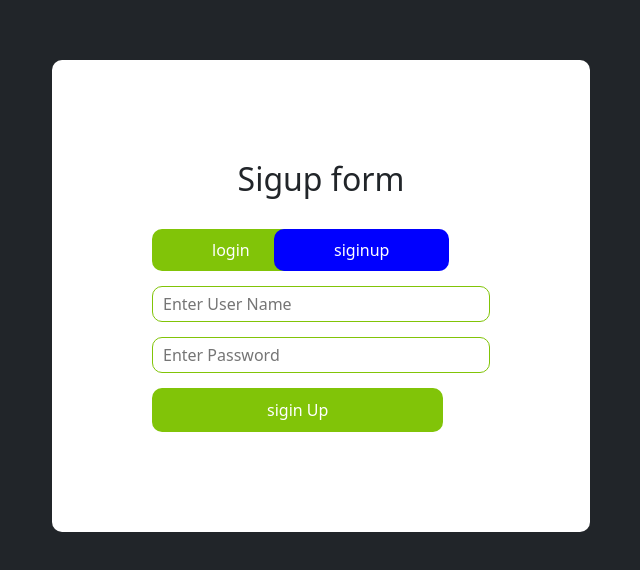
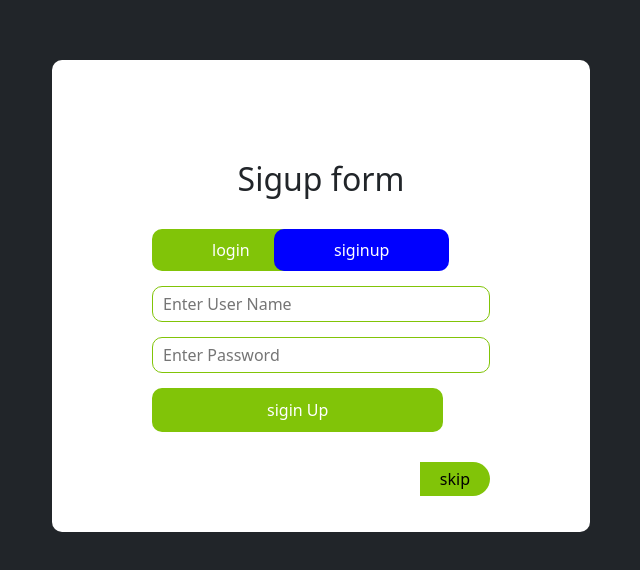
Before and after one commit to manorajsivanmalai/Fruitables, a React (Create React App) app: page /siginpage in a window 1280 px wide. Shown: the part 104-674 px from the top of the page, without its empty margins (319-959 px from the left). Built offline with nearby package versions, Linux system fonts and the light colour scheme.

Commit message:
skip button

```diff
--- a/src/components/Login.css
+++ b/src/components/Login.css
@@ -51,3 +51,18 @@
 .ajithpool{
     height: 100vh;
 }
+
+.skip{
+    position: relative;
+
+}
+.btn-skip{
+position: absolute;
+right: 0;
+top: 30px;
+padding: 5px 20px 5px 20px;
+border: none;
+background-color: #81c408;
+border-top-right-radius: 20px;
+border-bottom-right-radius: 20px;
+}
--- a/src/components/Login.jsx
+++ b/src/components/Login.jsx
@@ -74,7 +74,9 @@ const handleSubmit= (e)=>{
                     <input type="password" placeholder='Confirm Password'  value={users.password1} onChange={(e)=>setUsers({...users,password1:e.target.value})} style={{display: active.siginup ? 'block' : 'none'}}/>
                     <button type="submit">sigin Up</button>
                 </form>
-
+                <div className="skip">
+                <button onClick={(e)=>setLoginSuccess(true)} className="btn-skip">skip</button>
+                </div>
               </div>
     </div>
  </div>
```
